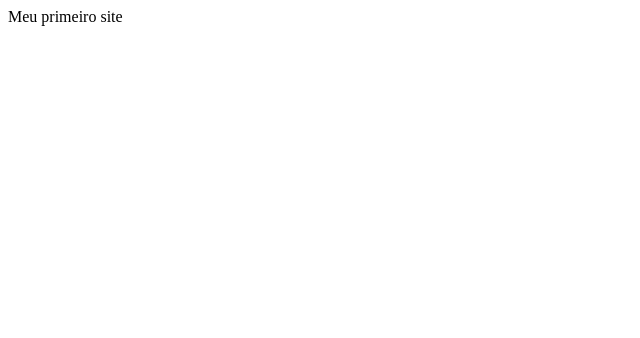
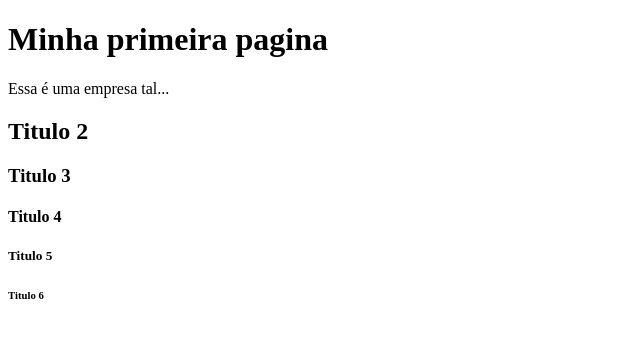
Before and after one commit to EduardoAcacio/Front-End-Project, a plain HTML site: page Primeiro Projeto/projeto.html in a window 1280 px wide. Shown: the whole page, without its empty margins (0-640 px from the left). Drawn offline with Linux system fonts and the light colour scheme.

Commit message:
Cabeçalhos

```diff
--- a/Primeiro Projeto/projeto.html
+++ b/Primeiro Projeto/projeto.html
@@ -1,10 +1,18 @@
 <!doctype html>
 <html>
     <head>
-        <title>Pagina de Contato</title>
+        <title>Meu site</title>
+        <meta charset="utf-8">
     </head>
 
     <body>
-        Meu primeiro site
+        <h1>Minha primeira pagina</h1>
+        Essa é uma empresa tal...
+
+        <h2>Titulo 2</h2>
+        <h3>Titulo 3</h3>
+        <h4>Titulo 4</h4>
+        <h5>Titulo 5</h5>
+        <h6>Titulo 6</h6>
     </body>
 </html>
```
